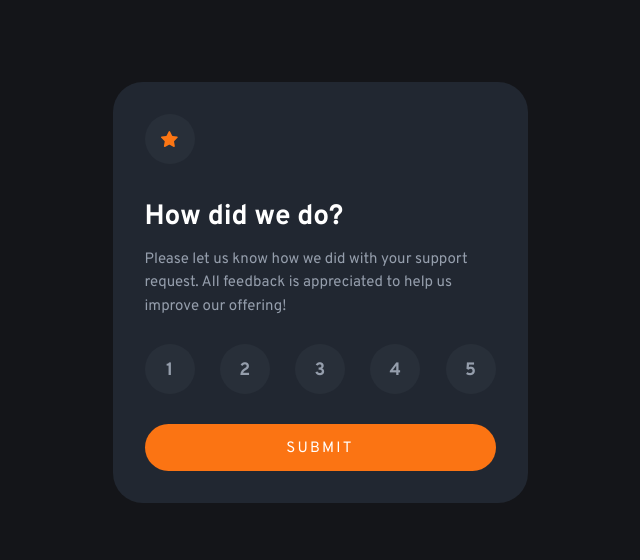
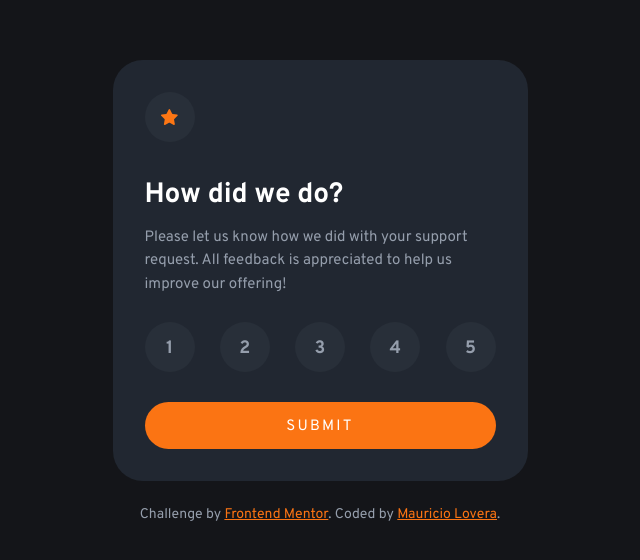
Before and after one commit to mauLovera/frontend-mentor--interactive-rating-component, a Next.js app: page / in a window 1280 px wide. Shown: the part 132-692 px from the top of the page, without its empty margins (320-960 px from the left). Built offline with nearby package versions, Linux system fonts and the light colour scheme.

Commit message:
feat: add footer

```diff
--- a/src/app/layout.tsx
+++ b/src/app/layout.tsx
@@ -15,9 +15,27 @@ export default function RootLayout({
   return (
     <html lang="en">
       <body
-        className={`${sans.className} bg-neutral-black flex min-h-screen flex-col items-center justify-center text-neutral-white px-6`}
+        className={`${sans.className} flex min-h-screen flex-col items-center justify-center bg-neutral-black px-6 text-neutral-white`}
       >
         {children}
+        <footer className="text-neutral-dark-grayish-blue mt-6 text-sm text-center text-neutral-light-grey">
+          Challenge by{" "}
+          <a
+            href="https://www.frontendmentor.io?ref=challenge"
+            target="_blank"
+            className="text-primary-orange underline"
+          >
+            Frontend Mentor
+          </a>
+          . Coded by{" "}
+          <a
+            href="https://github.com/mauLovera"
+            className="text-primary-orange underline"
+          >
+            Mauricio Lovera
+          </a>
+          .
+        </footer>
       </body>
     </html>
   )
```
